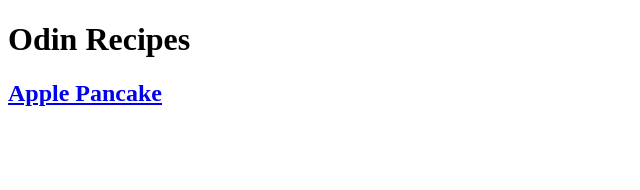
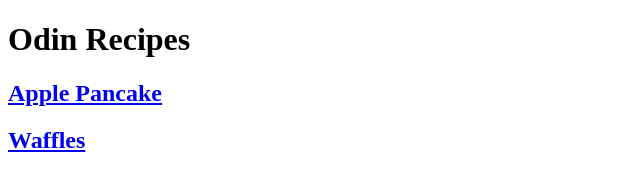
Before and after one commit to StasisOfRhythm/odin-recipes, a plain HTML site: page index.html in a window 1280 px wide. Shown: the whole page, without its empty margins (0-640 px from the left). Drawn offline with Linux system fonts and the light colour scheme.

Commit message:
Link index.html to waffles.html

```diff
--- a/index.html
+++ b/index.html
@@ -9,5 +9,6 @@
     <body>
         <h1>Odin Recipes</h1>
         <h2> <a href="./recipes/pancakes.html">Apple Pancake</a></h2>
+        <h2> <a href="./recipes/waffles.html">Waffles</a></h2>
     </body>
 </html>
```
